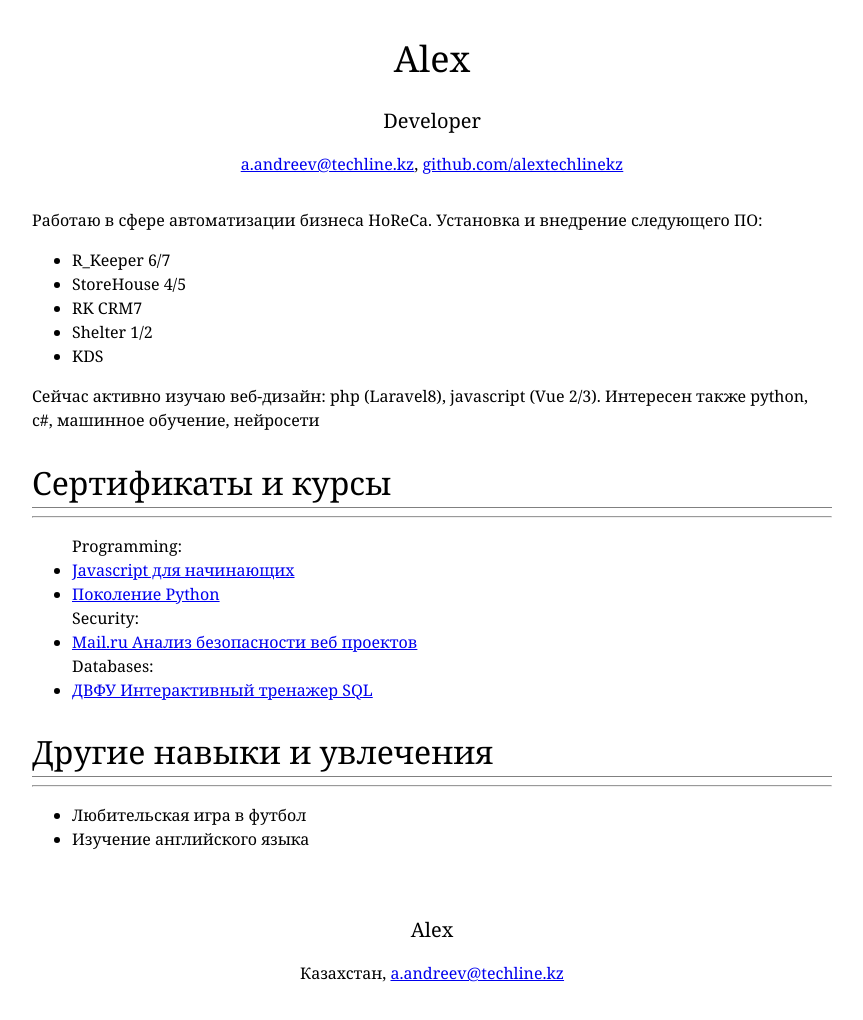
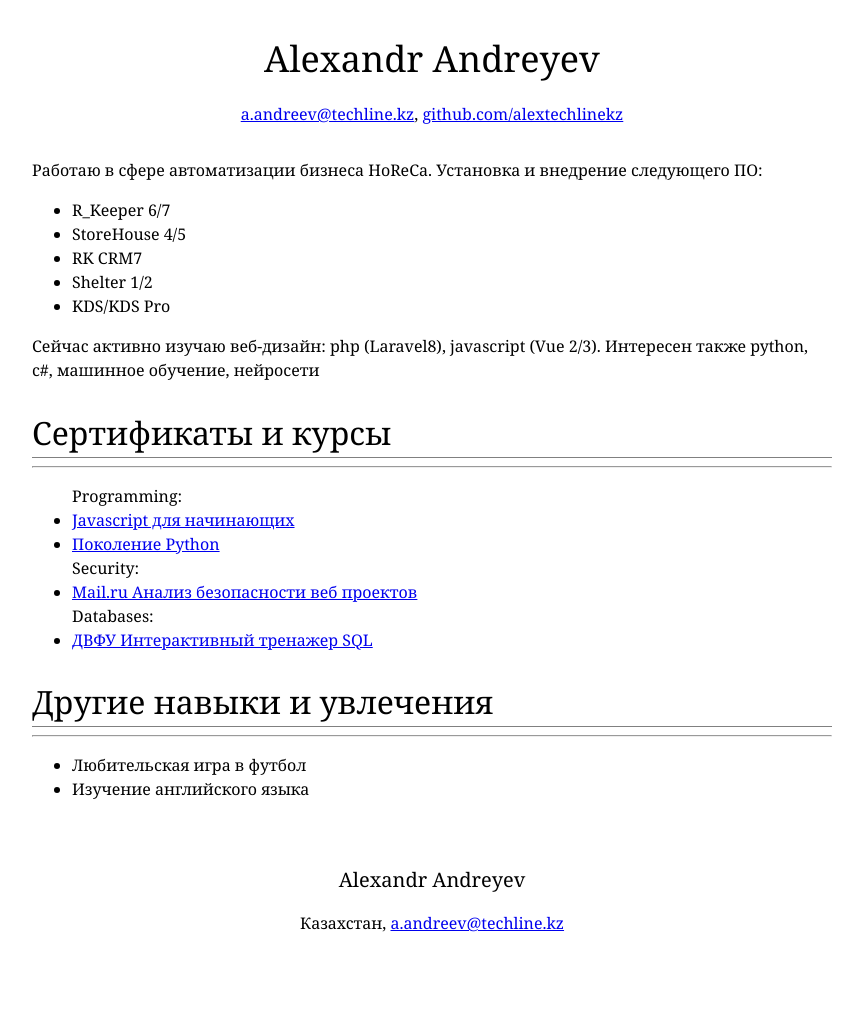
Before and after one commit to alextechlinekz/alextechlinekz.github.io, a plain HTML site: page index.html in a window 1280 px wide. Shown: the whole page, without its empty margins (208-1071 px from the left). After the commit the page ends 979 px from the top, so only its background shows below. Drawn offline with Linux system fonts and the light colour scheme.

Commit message:
Update index.html

```diff
--- a/index.html
+++ b/index.html
@@ -6,8 +6,7 @@
 </head>
 <body>
 <div id="header">
-<h1>Alex</h1>
-<h3>Developer</h3>
+<h1>Alexandr Andreyev</h1>
 <p>
     <a href=href="mailto:a.andreev@techline.kz">a.andreev@techline.kz</a>, <a href="https://github.com/alextechlinekz/">github.com/alextechlinekz</a>
 </p>
@@ -20,7 +19,7 @@
         <li>StoreHouse 4/5</li>
         <li>RK CRM7</li>
         <li>Shelter 1/2</li>
-        <li>KDS</li>
+        <li>KDS/KDS Pro</li>
     </ul>
 Сейчас активно изучаю веб-дизайн: php (Laravel8), javascript (Vue 2/3).
 Интересен также python, c#, машинное обучение, нейросети
@@ -44,7 +43,7 @@
 </ul>
 </div>
 <div id="footer">
-    <h3>Alex</h3>
+    <h3>Alexandr Andreyev</h3>
     <p>Казахстан, <a href="mailto:a.andreev@techline.kz">a.andreev@techline.kz</a></p>
 </div>
 </body>
```
